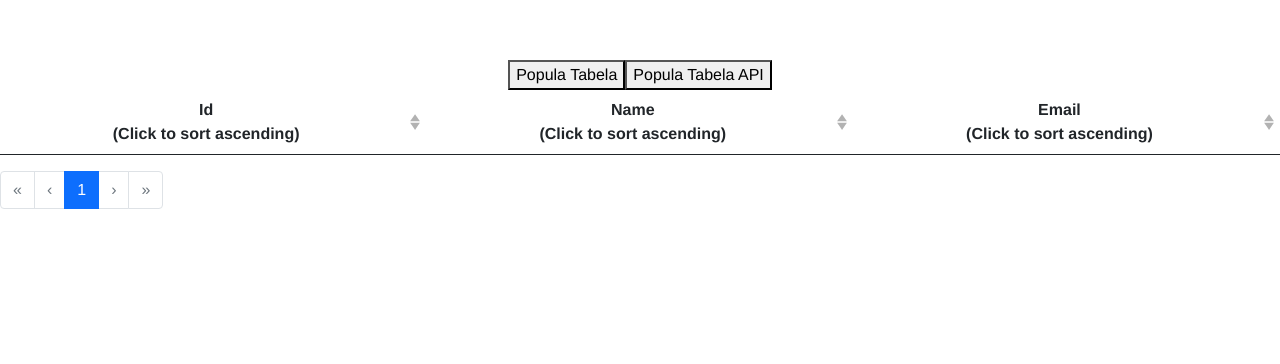
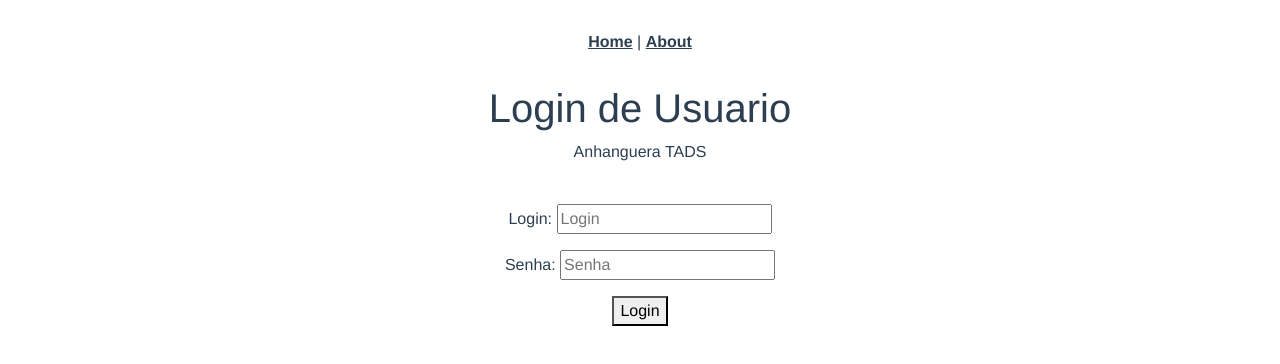
Before and after one commit to mbittencourt/tads, a Vue app: page /#/login in a window 1280 px wide. Shown: the top 364 px of the page. Built offline with nearby package versions, Linux system fonts and the light colour scheme; no server answers.

Commit message:
Vue Router - ADD

```diff
--- a/package.json
+++ b/package.json
@@ -12,11 +12,13 @@
     "bootstrap": "^5.0.1",
     "bootstrap-vue": "^2.21.2",
     "core-js": "^3.6.5",
-    "vue": "^2.6.12"
+    "vue": "^2.6.12",
+    "vue-router": "^3.2.0"
   },
   "devDependencies": {
     "@vue/cli-plugin-babel": "~4.5.0",
     "@vue/cli-plugin-eslint": "~4.5.0",
+    "@vue/cli-plugin-router": "~4.5.0",
     "@vue/cli-service": "~4.5.0",
     "babel-eslint": "^10.1.0",
     "eslint": "^6.7.2",
--- a/src/App.vue
+++ b/src/App.vue
@@ -1,21 +1,13 @@
 <template>
   <div id="app">
+    <div id="nav">
+      <router-link to="/">Home</router-link> |
+      <router-link to="/about">About</router-link>
 
-    <Grid msg="Welcome to Your Vue.js App"/>
+    </div>
+    <router-view/>
   </div>
 </template>
-
-<script>
-//import HelloWorld from './components/HelloWorld.vue'
-import Grid from './components/Grid.vue'
-
-export default {
-  name: 'App',
-  components: {
-    Grid
-  }
-}
-</script>
 
 <style>
 #app {
@@ -24,6 +16,19 @@
   -moz-osx-font-smoothing: grayscale;
   text-align: center;
   color: #2c3e50;
-  margin-top: 60px;
+
+}
+
+#nav {
+  padding: 30px;
+}
+
+#nav a {
+  font-weight: bold;
+  color: #2c3e50;
+}
+
+#nav a.router-link-exact-active {
+  color: #42b983;
 }
 </style>
--- a/src/components/Grid.vue
+++ b/src/components/Grid.vue
@@ -8,6 +8,10 @@
           <button v-on:click="populaTabela">Popula Tabela</button>
 
           <button v-on:click="populaTabelaPorAPI">Popula Tabela API</button>
+
+          <button v-on:click="botaoNovo">Novo</button>
+
+          <button v-on:click="logout">Logout</button>
 
           <b-table
             striped hover
@@ -31,6 +35,7 @@
 <script>
 
 import axios from 'axios'
+import router from '../router'
 
 export default {
   name: 'HelloWorld',
@@ -52,7 +57,7 @@
             sortable: true
           },
           {
-            key: 'email',
+            key: 'phone',
             sortable: true
           }
       ],
@@ -64,14 +69,21 @@
 
   methods: {
 
+    botaoNovo(){
+      router.push("/novo");
+    },
+    logout(){
+      debugger; // eslint-disable-line no-debugger
+      localStorage.removeItem('user');
+      router.push("/novo");
+    },
     populaTabelaPorAPI(){
 
       axios
       .get('https://jsonplaceholder.typicode.com/users')
       .then(response => {
-
+        debugger; // eslint-disable-line no-debugger
         this.dto = response.data;
-
 
       });
     },
--- a/src/components/HelloWorld.vue
+++ b/src/components/HelloWorld.vue
@@ -19,6 +19,10 @@
 </template>
 
 <script>
+
+import router from '../router'
+
+
 export default {
   name: 'HelloWorld',
   props: {
@@ -40,7 +44,7 @@
       }
     },
     voltar: function () {
-      alert('Clicou no botão voltar.')
+      router.push("/grid");
     }
   }
 
--- a/src/components/Login.vue
+++ b/src/components/Login.vue
@@ -9,7 +9,7 @@
         Login: <input v-model="loginDTO.login" placeholder="Login">
     </p>
     <p>
-        Senha: <input v-model="loginDTO.senha" placeholder="Senha">
+        Senha: <input v-model="loginDTO.senha" placeholder="Senha" type="password">
     </p>
     <p>
         <button v-on:click="enviaDados">Login</button>
@@ -18,7 +18,10 @@
 </template>
 
 <script>
-import axios from 'axios'
+
+
+
+import router from '../router'
 
 
 export default {
@@ -36,15 +39,12 @@
   methods: {
     enviaDados(){
 
-      const objetoEnvio = { login: this.loginDTO.login , senha: this.loginDTO.senha };
-
-        axios
-        .post("https://reqres.in/api/articles", objetoEnvio)
-        .then(
-          response => {
-            this.articleId = response.data.id;
-          }
-        );
+        if(this.loginDTO.login == 'user' && this.loginDTO.senha == 'user'){
+          localStorage.setItem('user', "usuarioOk");
+          router.push("/grid")
+        }else{
+          alert('Usuario e/ou senha invalida.');
+        }
     },
 
   }
--- a/src/main.js
+++ b/src/main.js
@@ -4,6 +4,7 @@
 // Import Bootstrap an BootstrapVue CSS files (order is important)
 import 'bootstrap/dist/css/bootstrap.css'
 import 'bootstrap-vue/dist/bootstrap-vue.css'
+import router from './router'
 
 
 Vue.config.productionTip = false
@@ -14,5 +15,6 @@
 Vue.use(IconsPlugin)
 
 new Vue({
-  render: h => h(App),
+  router,
+  render: h => h(App)
 }).$mount('#app')
--- /dev/null
+++ b/src/router/index.js
@@ -0,0 +1,69 @@
+import Vue from 'vue'
+import VueRouter from 'vue-router'
+import Home from '../views/Home.vue'
+
+Vue.use(VueRouter)
+
+const routes = [
+  {
+    path: '/',
+    name: 'Home',
+    component: Home
+  },
+  {
+    path: '/about',
+    name: 'About',
+    // route level code-splitting
+    // this generates a separate chunk (about.[hash].js) for this route
+    // which is lazy-loaded when the route is visited.
+    component: () => import(/* webpackChunkName: "about" */ '../views/About.vue')
+  }
+  ,
+  {
+    path: '/grid',
+    name: 'Grid',
+    // route level code-splitting
+    // this generates a separate chunk (about.[hash].js) for this route
+    // which is lazy-loaded when the route is visited.
+    component: () => import(/* webpackChunkName: "about" */ '../components/Grid.vue')
+  }
+  ,
+  {
+    path: '/login',
+    name: 'Login',
+    // route level code-splitting
+    // this generates a separate chunk (about.[hash].js) for this route
+    // which is lazy-loaded when the route is visited.
+    component: () => import(/* webpackChunkName: "about" */ '../components/Login.vue')
+  }
+  ,
+  {
+    path: '/novo',
+    name: 'Novo',
+    // route level code-splitting
+    // this generates a separate chunk (about.[hash].js) for this route
+    // which is lazy-loaded when the route is visited.
+    component: () => import(/* webpackChunkName: "about" */ '../components/HelloWorld.vue')
+  }
+]
+
+const router = new VueRouter({
+  routes
+})
+
+router.beforeEach((to, from, next) => {
+  /* must call `next` */
+  const publicPages = ['/login'];
+  const authRequired = !publicPages.includes(to.path);
+  const loggedIn = localStorage.getItem('user');
+
+  if (authRequired && !loggedIn) {
+    return next('/login');
+  }
+
+  next();
+
+})
+
+
+export default router
--- /dev/null
+++ b/src/views/About.vue
@@ -0,0 +1,5 @@
+<template>
+  <div class="about">
+    <h1>This is an about page</h1>
+  </div>
+</template>
--- /dev/null
+++ b/src/views/Home.vue
@@ -0,0 +1,18 @@
+<template>
+  <div class="home">
+    <img alt="Vue logo" src="../assets/logo.png">
+    <HelloWorld msg="Welcome to Your Vue.js App"/>
+  </div>
+</template>
+
+<script>
+// @ is an alias to /src
+import HelloWorld from '@/components/HelloWorld.vue'
+
+export default {
+  name: 'Home',
+  components: {
+    HelloWorld
+  }
+}
+</script>
```
Also changed, not shown: 1 other file (tests, documents, lock files or other folders).
